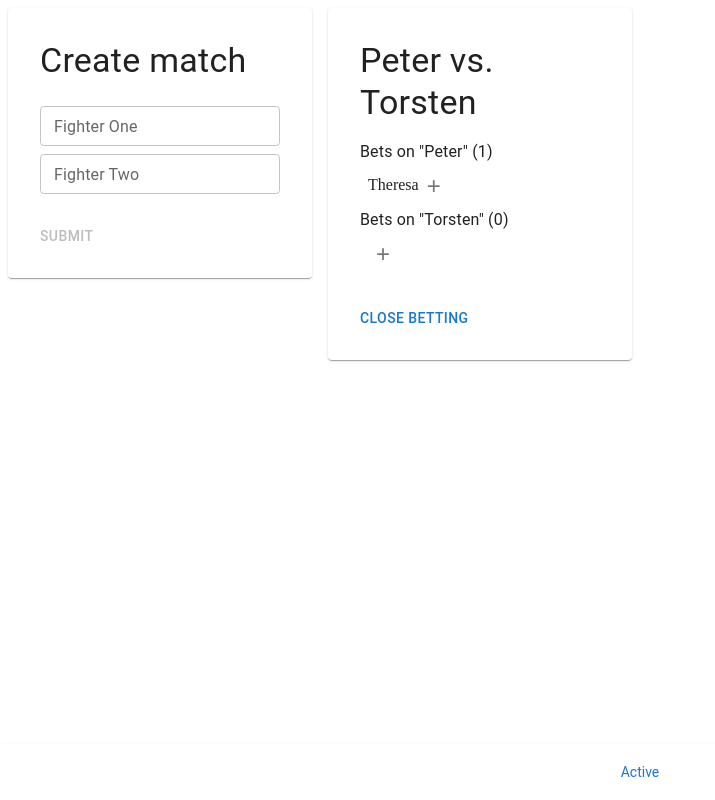
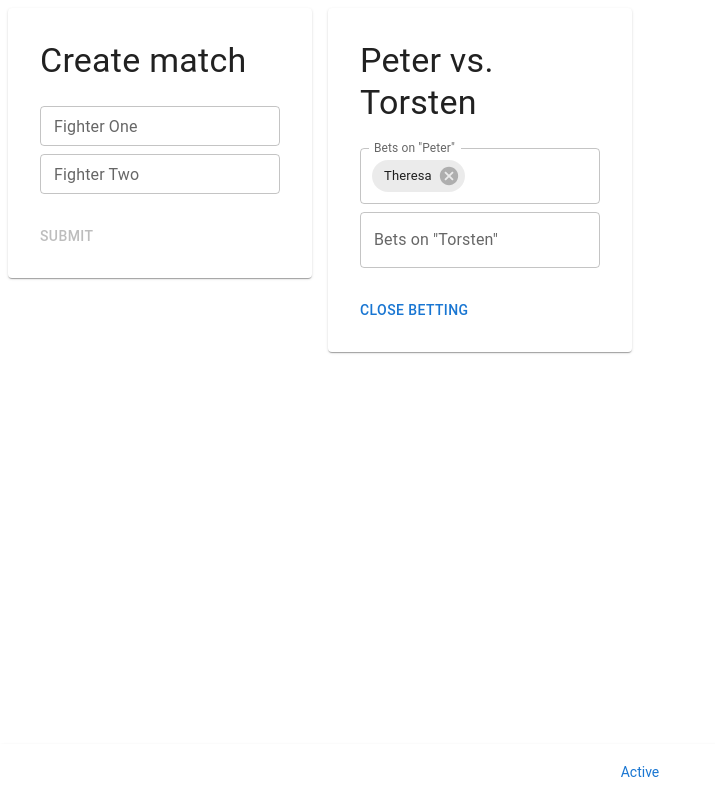
Before and after one commit to WendtOle/BetIt, a React (Create React App) app: page / in a window 1280 px wide. Shown: the whole page, without its empty margins (0-715 px from the left). Built offline with nearby package versions, Linux system fonts and the light colour scheme.

Commit message:
Add Autocomplete

```diff
--- a/src/App.tsx
+++ b/src/App.tsx
@@ -26,6 +26,8 @@ export const App = (): ReactElement => {
     id: randomId()
   }, ...cur]))
 
+  console.log({ active, ended })
+
   return (
     <>
       <Grid container spacing={2} style={{ marginBottom: 62 }}>
--- a/src/ContestantColumn.tsx
+++ b/src/ContestantColumn.tsx
@@ -1,21 +1,44 @@
-import { Typography } from "@mui/material"
+import { Autocomplete, Chip, TextField, Typography } from '@mui/material';
 import React, { ReactElement } from "react"
-import { BetDialog } from './BetDialog';
 
 interface ContestantColumnProps {
    contestant: string;
-   onNewBet: (name: string) => void;
-   existingBets: string[],
+   bets: string[],
    disabled: boolean;
-   betterSuggestions: string[]
+   betterSuggestions: string[],
+   updateBetters: (updatedBetters: string[]) => void;
 }
 
-export const ContestantColumn = ({ existingBets, onNewBet, contestant, disabled, betterSuggestions }: ContestantColumnProps): ReactElement => {
+export const ContestantColumn = ({ bets, updateBetters, contestant, disabled, betterSuggestions }: ContestantColumnProps): ReactElement => {
+   const label = `Bets on "${contestant}"`
+
+   if (disabled) {
+      return (
+         <div>
+            <Typography>{label}</Typography>
+            <div style={{ border: 'solid 1px black', padding: 8 }}>
+               {bets.map(bet => <Chip key={bet} label={bet} />)}
+            </div>
+         </div>
+      )
+   }
    return (
-      <div>
-         <Typography>Bets on "{contestant}" ({existingBets.length})</Typography>
-         <span style={{ marginLeft: 8 }}>{existingBets.join(', ')}</span>
-         {!disabled && <BetDialog contestant={contestant} onSubmit={onNewBet} betterSuggestions={betterSuggestions} />}
-      </div>
+      <Autocomplete
+         multiple
+         freeSolo
+         value={bets}
+         style={{ paddingTop: 8 }}
+         onChange={(_, newValue, reason) => {
+            if (!['createOption', 'selectOption', 'removeOption'].includes(reason)) {
+               return
+            }
+            if (!newValue) {
+               return
+            }
+            updateBetters(newValue)
+         }}
+         renderInput={(inputProps) => <TextField {...inputProps} label={label} />}
+         options={betterSuggestions}
+      />
    )
 }
--- a/src/MatchCard.tsx
+++ b/src/MatchCard.tsx
@@ -1,5 +1,6 @@
 import { Button, Typography, CardContent, CardActions } from "@mui/material"
 import React, { ReactElement } from "react"
+
 import { ContestantColumn } from './ContestantColumn';
 import { CloseMatchDialog } from './CloseMatchDialog';
 import { Match } from "./types";
@@ -12,24 +13,13 @@ interface MatchCardProps {
    allBetters?: string[]
 }
 
-export const MatchCard = ({ match, setMatch , allBetters}: MatchCardProps): ReactElement => {
+export const MatchCard = ({ match, setMatch, allBetters }: MatchCardProps): ReactElement => {
    const { first, second, betsFirst, betsSecond, phase, winner } = match
 
    const currentMatchBetter = getBetters([match])
 
    const closeBetting = () => {
       setMatch?.({ ...match, phase: 'fighting' })
-   }
-
-   const onNewBet = (contestant: string) => (name: string) => {
-      if (currentMatchBetter.includes(name)) {
-         return
-      }
-      if (first === contestant) {
-         setMatch?.({ ...match, betsFirst: [...betsFirst, name] })
-         return
-      }
-      setMatch?.({ ...match, betsSecond: [...betsSecond, name] })
    }
 
    const closeMatch = (name: string) => {
@@ -46,13 +36,17 @@ export const MatchCard = ({ match, setMatch , allBetters}: MatchCardProps): Reac
       return <div>{firstFormatted} vs. {secondFormatted}</div>
    }
 
+   const updateBetter = (contestant: string) => (newBetters: string[]) => {
+      setMatch?.({ ...match, betsFirst: contestant === first ? newBetters : betsFirst, betsSecond: contestant === second ? newBetters : betsSecond })
+   }
+
    const betterSuggestions = (allBetters ?? []).filter(better => !currentMatchBetter.includes(better))
    return (
       <MatchCardTemplate >
          <CardContent>
             <Typography style={{ margin: 'auto', marginBottom: 16 }} variant="h4">{getTitle()}</Typography>
-            <ContestantColumn disabled={phase !== 'betting'} existingBets={betsFirst} contestant={first} onNewBet={onNewBet(first)} betterSuggestions={betterSuggestions}/>
-            <ContestantColumn disabled={phase !== 'betting'} existingBets={betsSecond} contestant={second} onNewBet={onNewBet(second)} betterSuggestions={betterSuggestions}/>
+            <ContestantColumn disabled={phase !== 'betting'} bets={betsFirst} contestant={first} betterSuggestions={betterSuggestions} updateBetters={updateBetter(first)} />
+            <ContestantColumn disabled={phase !== 'betting'} bets={betsSecond} contestant={second} betterSuggestions={betterSuggestions} updateBetters={updateBetter(second)} />
          </CardContent>
          <CardActions>
             {phase === 'betting' && <Button onClick={closeBetting}>Close Betting</Button>}
```
